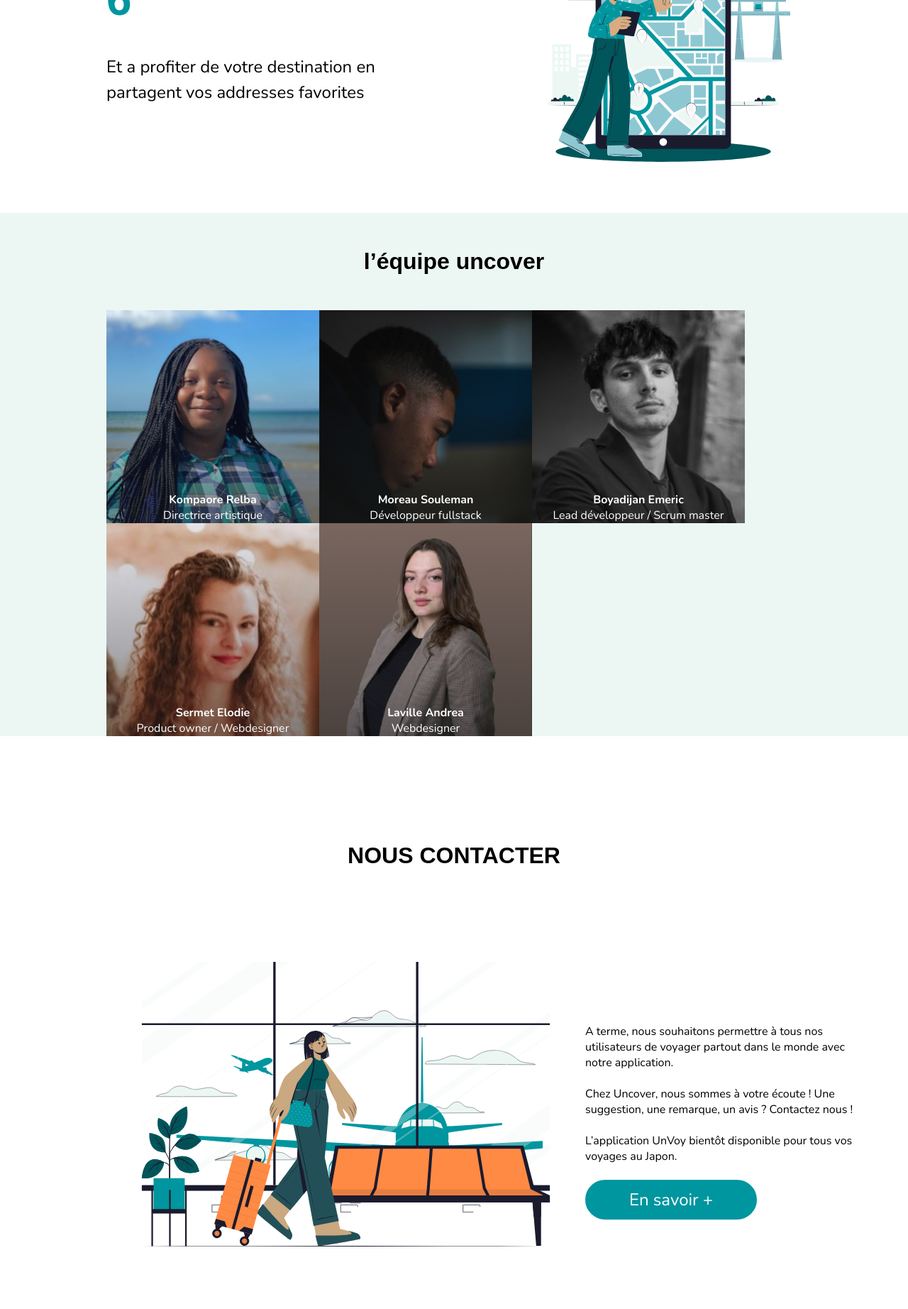
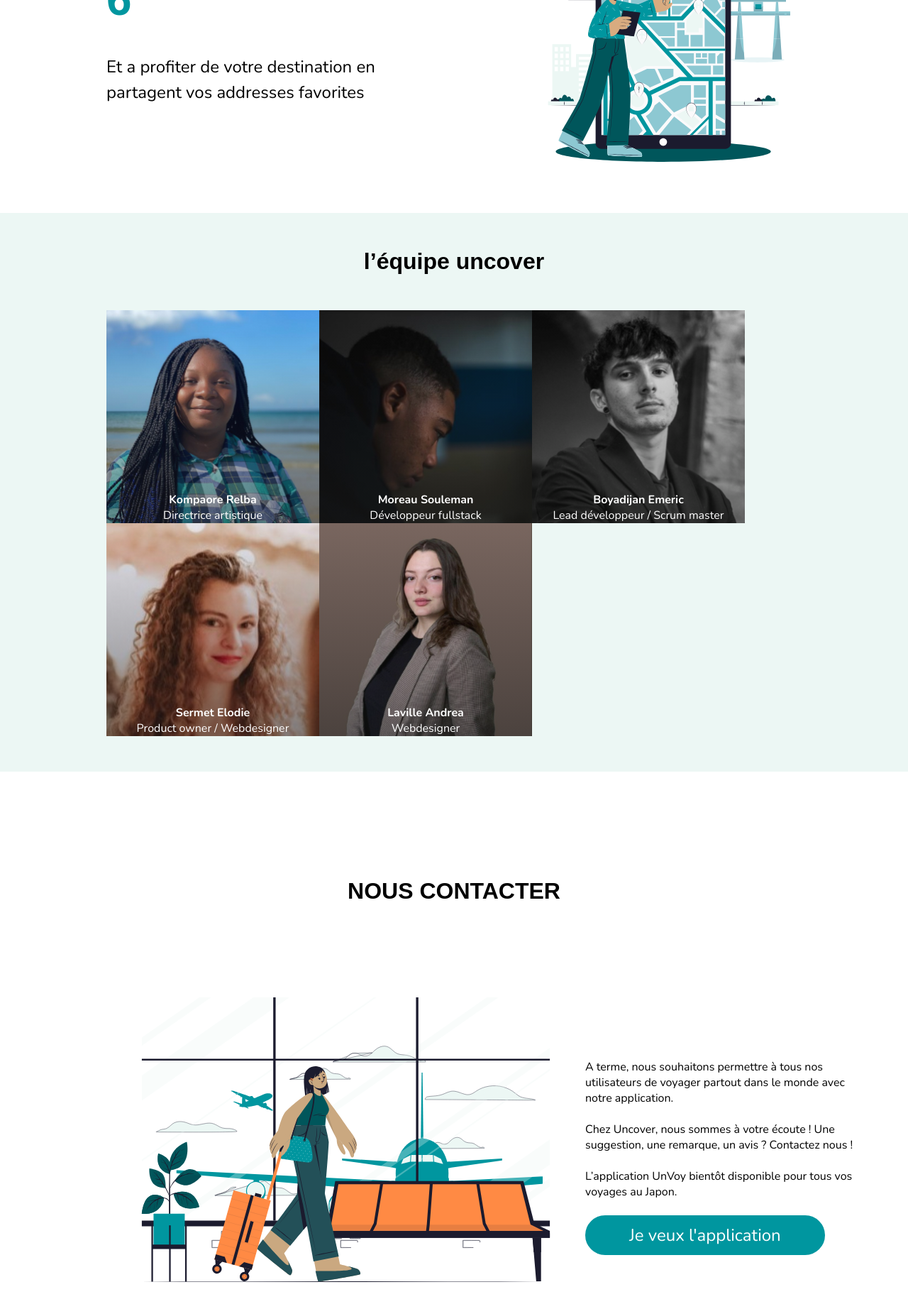
Before and after one commit to Boyadjie/UnVoy, a Next.js app: page / in a window 1280 px wide. Shown: the part 2905-4749 px from the top of the page at 71% size. Built offline with nearby package versions, Linux system fonts and the light colour scheme; a web font is replaced by a local one.

Commit message:
rebase fixes

```diff
--- a/src/components/landing/contact/Contact.tsx
+++ b/src/components/landing/contact/Contact.tsx
@@ -32,7 +32,7 @@
             Japon.
           </p>
           <br />
-          <PrimaryButton url="/Acceuil">En savoir +</PrimaryButton>
+          <PrimaryButton url="/Acceuil">Je veux l'application</PrimaryButton>
         </div>
       </div>
     </section>
--- a/src/components/landing/team/Team.tsx
+++ b/src/components/landing/team/Team.tsx
@@ -4,9 +4,9 @@
 
 export const Team = () => {
   return (
-    <section id={styles.team}>
+    <section className={styles.team}>
       <h1>l’équipe uncover</h1>
-      <div className={styles.membersContainer}>
+      <div className={styles.membersContainer} id="team">
         {teamData.map(({nom, prenom, post, profilePicture}, id) => {
           return (
             <Member
--- a/src/components/landing/team/team.module.css
+++ b/src/components/landing/team/team.module.css
@@ -1,4 +1,4 @@
-#team {
+.team {
   display: flex;
   flex-direction: column;
   align-items: center;
```
